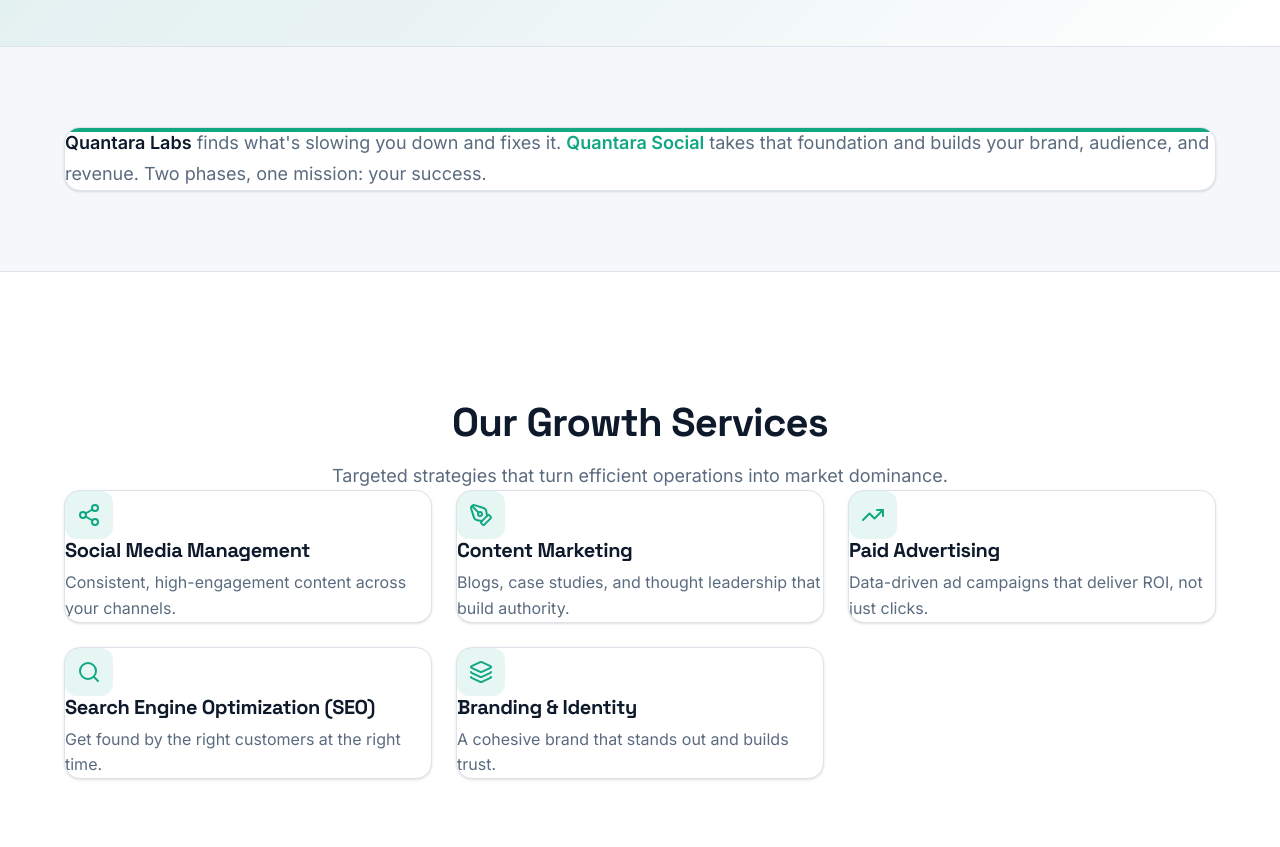
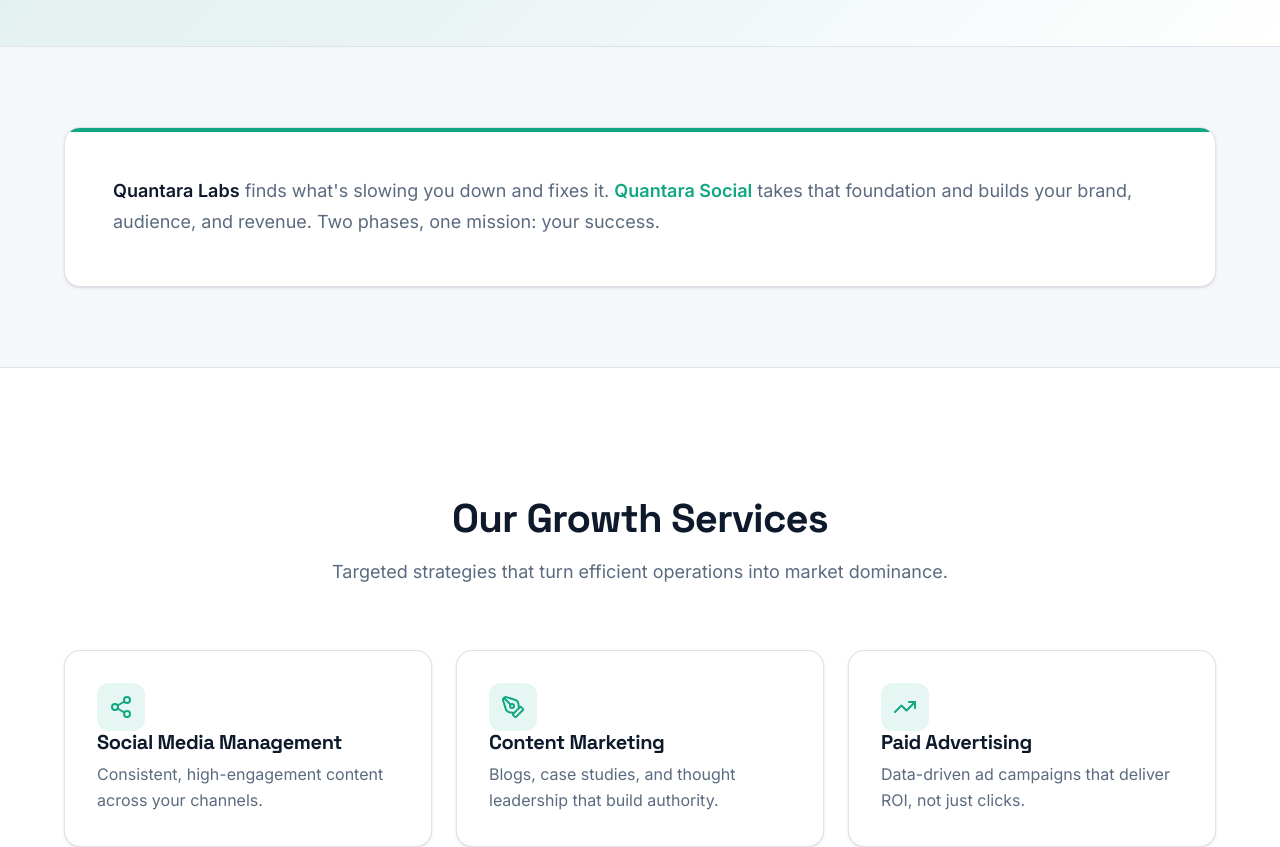
Before and after one commit to QuantaraLabs-SL/officialWeb, a Next.js app: page /social in a window 1280 px wide. Shown: the part 560-1407 px from the top of the page. Built offline with nearby package versions, Linux system fonts and the light colour scheme.

Commit message:
Fix padding on Social page Bridge and Services sections

```diff
--- a/src/app/social/page.tsx
+++ b/src/app/social/page.tsx
@@ -114,7 +114,8 @@
       >
         <div className="page-wrapper max-w-4xl mx-auto">
           <div
-            className="rounded-2xl border border-[var(--color-line)] bg-white p-8 md:p-12 relative overflow-hidden shadow-sm"
+            className="rounded-2xl border border-[var(--color-line)] bg-white relative overflow-hidden shadow-sm"
+            style={{ padding: "clamp(2rem, 5vw, 3rem)" }}
           >
             {/* Teal Accent Line */}
             <div className="absolute top-0 left-0 w-full h-1" style={{ backgroundColor: "var(--color-teal)" }} />
@@ -142,7 +143,7 @@
         style={{ padding: "8rem 1.5rem", background: "var(--color-paper)" }}
       >
         <div className="page-wrapper max-w-6xl mx-auto">
-          <div className="text-center mb-16">
+          <div className="text-center" style={{ marginBottom: "4rem" }}>
             <h2 style={{ fontFamily: "var(--font-display)", fontWeight: 700, fontSize: "clamp(2rem, 4vw, 2.5rem)", color: "var(--color-ink)", marginBottom: "1rem", letterSpacing: "-0.02em" }}>
               Our Growth Services
             </h2>
@@ -157,7 +158,8 @@
               return (
                 <div
                   key={idx}
-                  className="bg-white rounded-2xl border border-[var(--color-line)] p-8 transition-transform hover:-translate-y-1 shadow-sm hover:shadow-md group relative overflow-hidden"
+                  className="bg-white rounded-2xl border border-[var(--color-line)] transition-transform hover:-translate-y-1 shadow-sm hover:shadow-md group relative overflow-hidden"
+                  style={{ padding: "2rem" }}
                 >
                   <div className="absolute top-0 left-0 w-full h-1 bg-gradient-to-r from-[var(--color-teal)] to-transparent opacity-0 group-hover:opacity-100 transition-opacity" />
 
```
